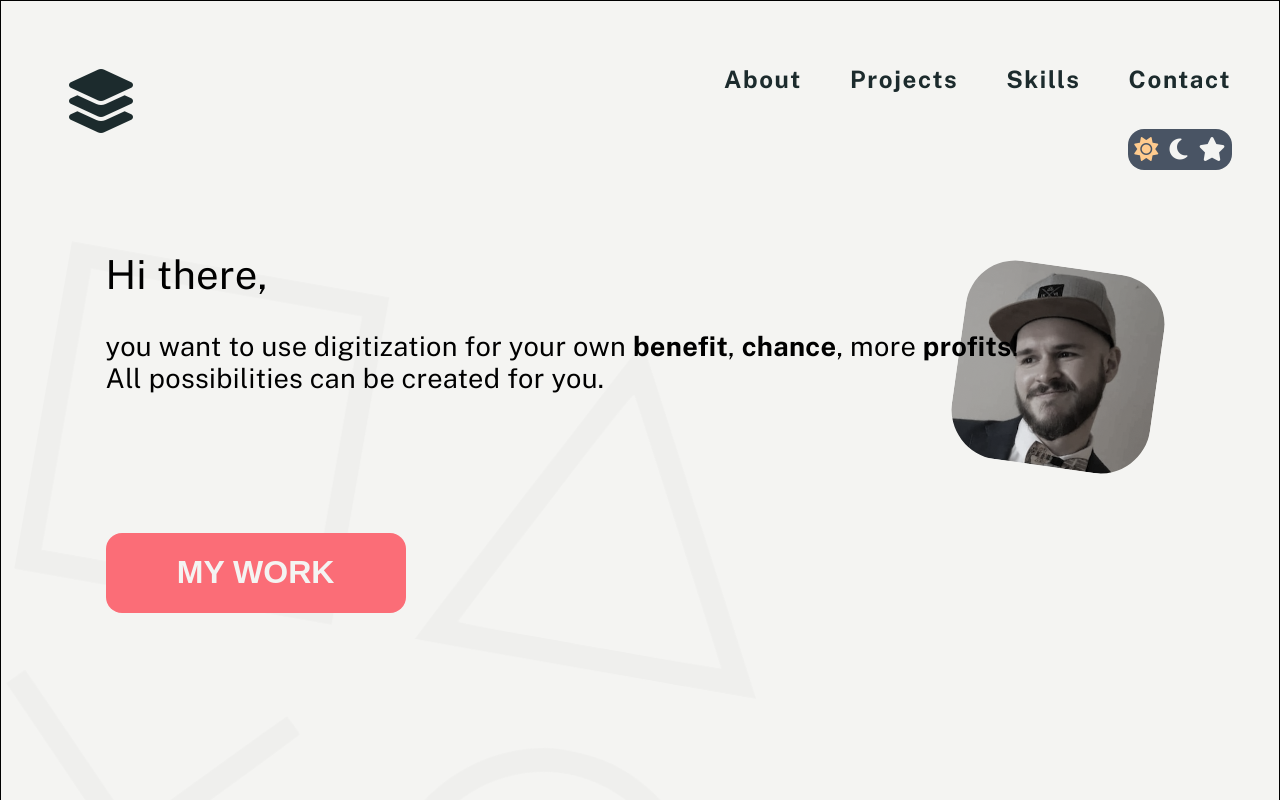
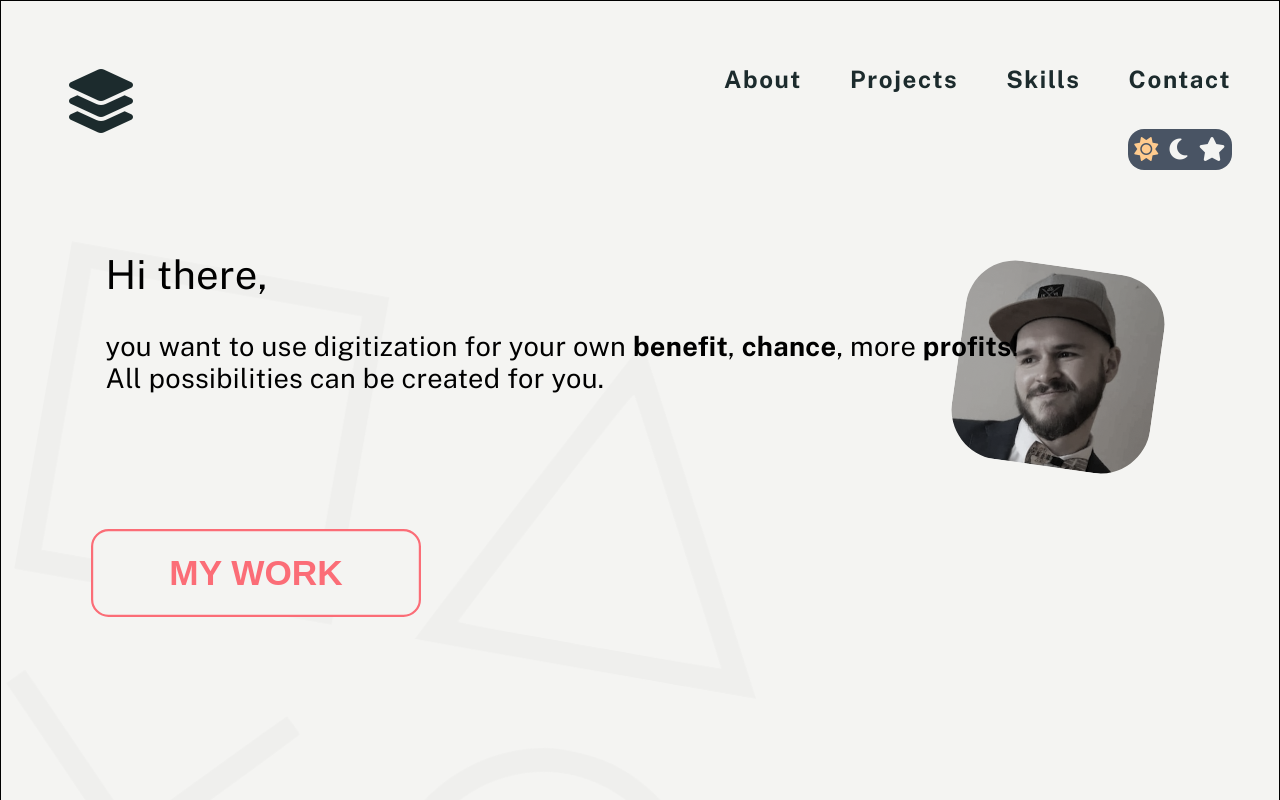
Before and after one commit to Urwissen/portfolio, a React (Create React App) app: page / in a window 1280 px wide. In both pictures the pointer is over the button "MY WORK". Shown: the top 800 px of the page. Built offline with nearby package versions, Linux system fonts and the light colour scheme.

Commit message:
insert cta

```diff
--- a/src/App.css
+++ b/src/App.css
@@ -143,6 +143,15 @@ body{
   background-color: #fb6d77;
   color: var(--main-bg-color);
   border: none;
+  transition: transform 0.5s ease-in-out;
+}
+
+.about-btn:hover {
+  transform: scale(1.1);
+  background-color: var(--main-bg-color);
+  color: #fb6d77;
+  border: solid #fb6d77 2px;
+  cursor: pointer;
 }
 
 .me {
```
